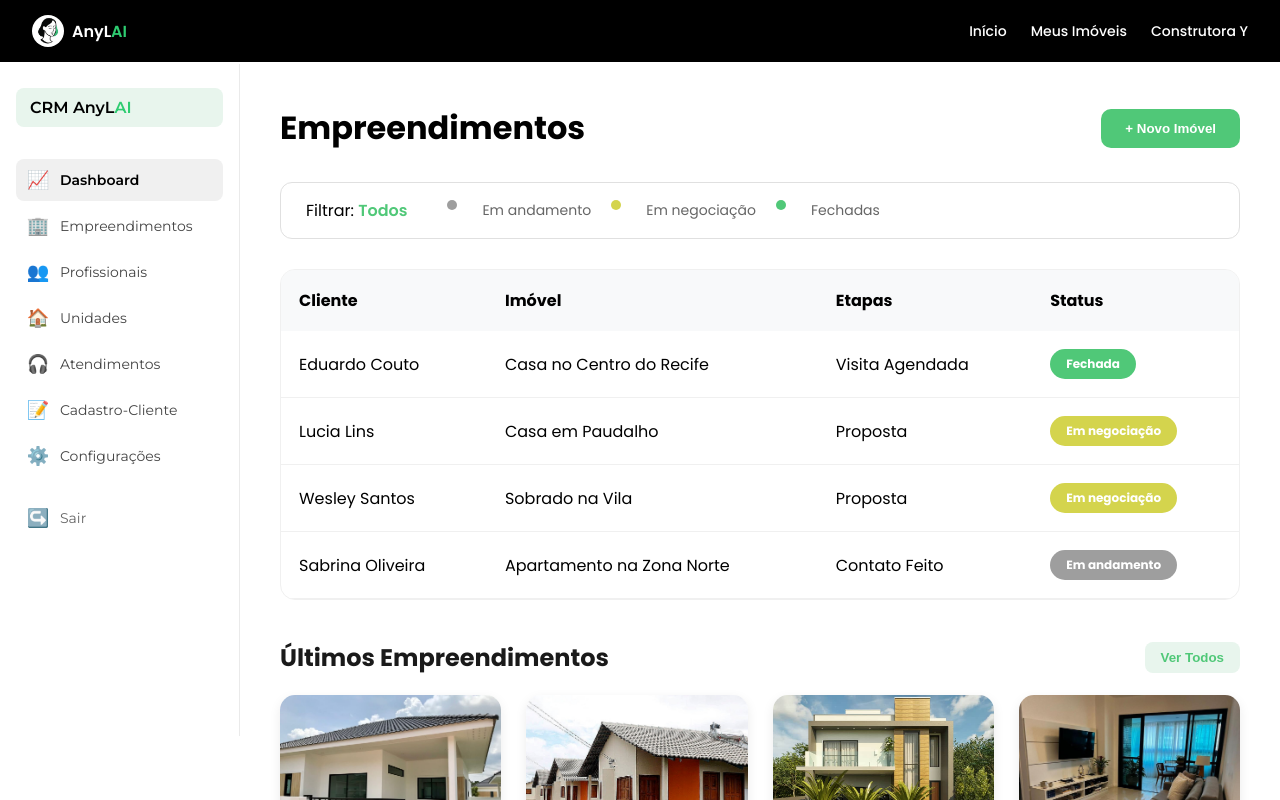
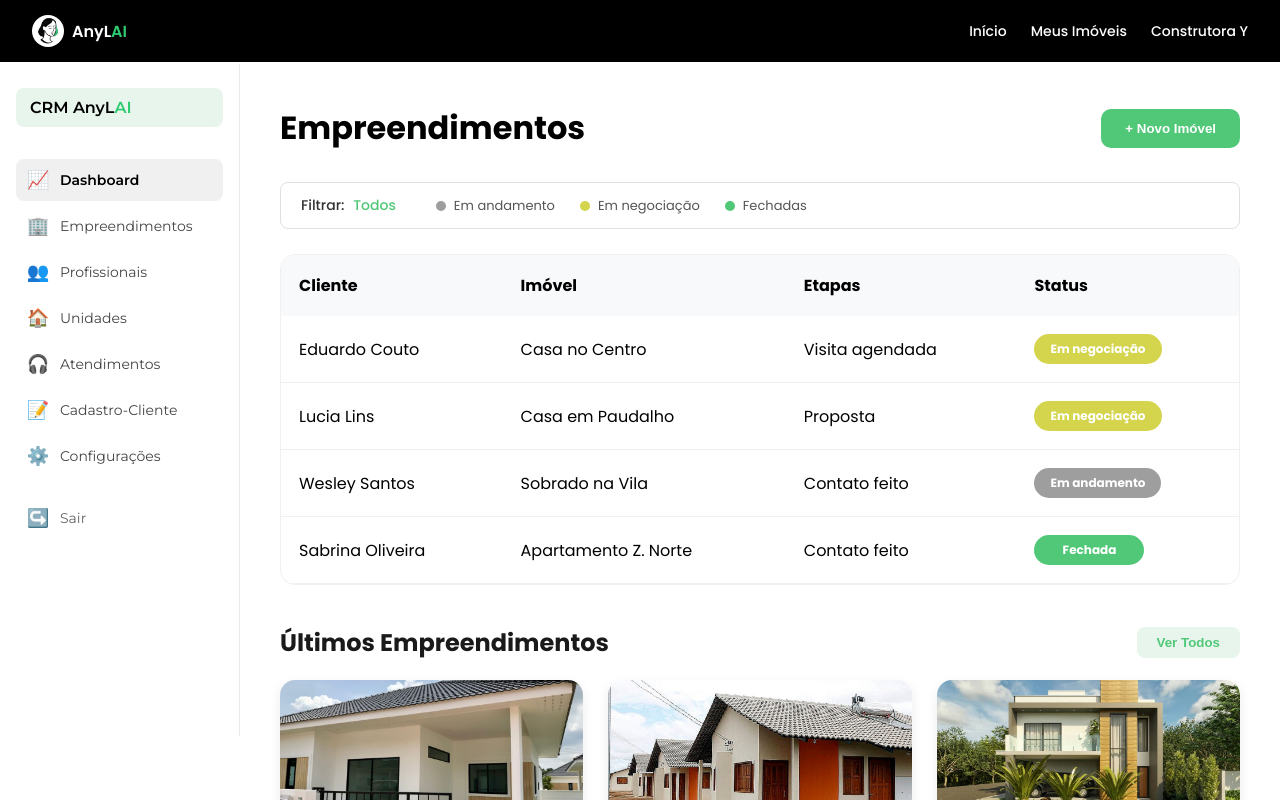
Before and after one commit to Marcos04an/CRM, a React (Vite) app: page /empreendimentos in a window 1280 px wide. Built offline with nearby package versions, Linux system fonts and the light colour scheme.

Commit message:
Alteraçoes

```diff
--- a/src/pages/Enterprise/Enterprise.css
+++ b/src/pages/Enterprise/Enterprise.css
@@ -4,9 +4,6 @@
   padding: 40px;
   font-family: 'Poppins', sans-serif;
   background-color: #ffffff;
-  min-height: 100vh;
-  box-sizing: border-box;
-  position: relative;
 }
 
 .enterprise-header {
@@ -26,29 +23,45 @@
   cursor: pointer;
 }
 
-.filtro-container {
+.barra-filtros-legenda {
+  display: flex;
+  align-items: center;
   border: 1px solid #e0e0e0;
-  border-radius: 12px;
-  padding: 15px 25px;
-  margin-bottom: 30px;
+  border-radius: 8px;
+  padding: 12px 20px;
+  margin-bottom: 25px;
+  font-size: 14px;
+  background-color: #fff;
 }
 
-.filtro-content {
+.label-filtrar {
+  font-weight: 500;
+  color: #333;
+}
+
+.txt-todos {
+  color: #50c878;
+  cursor: pointer;
+  margin-left: 5px;
+  text-decoration: none;
+}
+
+.grupo-status-filtros {
+  display: flex;
+  gap: 25px;
+  margin-left: 40px;
+}
+
+.item-status-btn {
   display: flex;
   align-items: center;
-  gap: 40px;
-}
-
-.texto-verde-bold {
-  color: #50c878;
-  font-weight: 600;
-}
-
-.legenda-cores {
-  display: flex;
-  gap: 20px;
-  font-size: 14px;
-  color: #666;
+  gap: 8px;
+  background: none;
+  border: none;
+  cursor: pointer;
+  color: #555;
+  font-family: inherit;
+  font-size: 13px;
 }
 
 .dot {
@@ -56,7 +69,6 @@
   height: 10px;
   border-radius: 50%;
   display: inline-block;
-  margin-right: 5px;
 }
 
 .dot-cinza { background-color: #9e9e9e; }
@@ -80,6 +92,7 @@
   background-color: #f8f9fa;
   padding: 18px;
   text-align: left;
+  font-weight: bold;
 }
 
 .enterprise-table td {
@@ -94,12 +107,8 @@
   font-size: 12px;
   font-weight: 700;
   display: inline-block;
-}
-
-.text-small {
-  font-size: 11px;
-  padding: 4px 10px;
-  border-radius: 6px;
+  min-width: 110px;
+  text-align: center;
 }
 
 .bg-verde { background-color: #50c878; }
@@ -117,7 +126,7 @@
   background-color: #e8f5ed;
   color: #50c878;
   border: none;
-  padding: 8px 16px;
+  padding: 8px 20px;
   border-radius: 8px;
   font-weight: 600;
   cursor: pointer;
@@ -125,102 +134,54 @@
 
 .cards-grid-layout {
   display: grid;
-  grid-template-columns: repeat(4, 1fr);
+  grid-template-columns: repeat(auto-fill, minmax(260px, 1fr));
   gap: 25px;
-  padding-bottom: 30px;
 }
 
 .card-imovel {
   background: white;
   border-radius: 15px;
-  box-shadow: 0 4px 12px rgba(0,0,0,0.08);
-  position: relative;
+  box-shadow: 0 4px 12px rgba(0, 0, 0, 0.08);
+  overflow: hidden;
 }
 
 .card-imovel img {
   width: 100%;
   height: 160px;
   object-fit: cover;
-  border-radius: 15px 15px 0 0;
 }
 
-.card-body { padding: 15px; }
+.card-body {
+  padding: 15px;
+}
 
 .card-body h3 {
   font-size: 14px;
-  margin: 0;
+  font-weight: bold;
+  margin: 0 0 5px 0;
   color: #333;
 }
 
 .tempo-atualizacao {
   font-size: 11px;
   color: #999;
-  margin: 4px 0 10px 0;
-}
-
-.card-footer-flex {
-  display: flex;
-  justify-content: space-between;
-  align-items: center;
-}
-
-.btn-tres-pontos {
-  background: none;
-  border: none;
-  font-size: 22px;
-  cursor: pointer;
-  color: #999;
+  margin-bottom: 12px;
 }
 
 .tag-progresso {
-  background-color: #e8f5ed;
-  color: #50c878;
-  padding: 4px 10px;
+  background-color: #f0f2f5;
+  color: #666;
+  padding: 5px 12px;
   border-radius: 6px;
   font-size: 11px;
   font-weight: 700;
 }
 
-.popup-acoes {
-  position: absolute;
-  top: 60px;
-  right: 10px;
-  background: white;
-  border-radius: 12px;
-  box-shadow: 0 10px 30px rgba(0,0,0,0.15);
-  padding: 10px;
-  z-index: 999;
-  width: 160px;
+.small-tag {
+  min-width: auto;
+  padding: 5px 10px;
 }
 
-.item-menu-acao {
-  padding: 10px;
-  font-size: 13px;
-  cursor: pointer;
-  display: flex;
-  align-items: center;
-  gap: 10px;
-  border-radius: 8px;
-}
-
-.item-menu-acao:hover { background-color: #f5f5f5; }
-
-
-.area-sair-footer {
-  display: flex;
-  justify-content: flex-end;
-  padding: 20px 0;
-}
-
-.btn-sair-link {
-  background: none;
-  border: none;
-  display: flex;
-  align-items: center;
-  gap: 8px;
-  color: #666;
-  font-family: 'Poppins', sans-serif;
-  font-weight: 600;
-  font-size: 15px;
+.cursor-pointer {
   cursor: pointer;
 }
--- a/src/pages/Enterprise/Enterprise.tsx
+++ b/src/pages/Enterprise/Enterprise.tsx
@@ -1,4 +1,5 @@
 import { useState } from "react";
+import { useNavigate } from "react-router-dom";
 import "./Enterprise.css";
 
 import casa1 from "../../assets/casa1.jpg";
@@ -6,40 +7,85 @@ import casa2 from "../../assets/casa2.jpg";
 import casa3 from "../../assets/casa3.jpg";
 import apartamento4 from "../../assets/apartamento4.jpg";
 
+interface ItemTabela {
+  id: number;
+  cliente: string;
+  imovel: string;
+  etapa: string;
+  status: string;
+}
+
 export default function Enterprise() {
-  const [menuAberto, setMenuAberto] = useState<number | null>(null);
+  const navigate = useNavigate();
+  const [filtroStatus, setFiltroStatus] = useState("Todos");
 
-  const empreendimentosLista = [
-    { id: 1, cliente: "Eduardo Couto", imovel: "Casa no Centro do Recife", etapa: "Visita Agendada", status: "Fechada" },
+  const [listaTabela, setListaTabela] = useState<ItemTabela[]>([
+    { id: 1, cliente: "Eduardo Couto", imovel: "Casa no Centro", etapa: "Visita agendada", status: "Em negociação" },
     { id: 2, cliente: "Lucia Lins", imovel: "Casa em Paudalho", etapa: "Proposta", status: "Em negociação" },
-    { id: 3, cliente: "Wesley Santos", imovel: "Sobrado na Vila", etapa: "Proposta", status: "Em negociação" },
-    { id: 4, cliente: "Sabrina Oliveira", imovel: "Apartamento na Zona Norte", etapa: "Contato Feito", status: "Em andamento" },
-  ];
+    { id: 3, cliente: "Wesley Santos", imovel: "Sobrado na Vila", etapa: "Contato feito", status: "Em andamento" },
+    { id: 4, cliente: "Sabrina Oliveira", imovel: "Apartamento Z. Norte", etapa: "Contato feito", status: "Fechada" },
+  ]);
 
-  const cardsDados = [
-    { id: 1, img: casa1, titulo: "Casa em Candeias - PE", atualizacao: "Atualizado há 1hr", tag: "Em progresso +" },
+  const [listaCards, setListaCards] = useState([
+    { id: 1, img: casa1, titulo: "Casa em Candeias - PE", atualizacao: "Atualizado agora", tag: "Em progresso +" },
     { id: 2, img: casa2, titulo: "Casa em São Lourenço - PE", atualizacao: "Atualizado há 2 dias", tag: "Em progresso +" },
     { id: 3, img: casa3, titulo: "Sobrado em Apipucos", atualizacao: "Atualizado há 2 dias", tag: "Concluído +" },
     { id: 4, img: apartamento4, titulo: "Apartamento em Salvador - BA", atualizacao: "Atualizado há 2 dias", tag: "Em progresso +" }
-  ];
+  ]);
+
+  const dadosFiltrados = listaTabela.filter(item =>
+    filtroStatus === "Todos" || item.status === filtroStatus
+  );
+
+  const alternarEtapa = (id: number) => {
+    const ciclo: Record<string, string> = {
+      "Contato feito": "Visita agendada",
+      "Visita agendada": "Proposta",
+      "Proposta": "Contato feito"
+    };
+    setListaTabela(prev => prev.map(item =>
+      item.id === id ? { ...item, etapa: ciclo[item.etapa] || "Contato feito" } : item
+    ));
+  };
+
+  const alternarStatus = (id: number) => {
+    const ciclo: Record<string, string> = {
+      "Em andamento": "Em negociação",
+      "Em negociação": "Fechada",
+      "Fechada": "Em andamento"
+    };
+    setListaTabela(prev => prev.map(item =>
+      item.id === id ? { ...item, status: ciclo[item.status] || "Em andamento" } : item
+    ));
+  };
+
+  const alternarTagCard = (id: number) => {
+    setListaCards(prev => prev.map(card =>
+      card.id === id ? { ...card, tag: card.tag === "Em progresso +" ? "Concluído +" : "Em progresso +" } : card
+    ));
+  };
 
   return (
     <div className="enterprise-container">
       <header className="enterprise-header">
         <h1>Empreendimentos</h1>
-        <button className="btn-add-verde">+ Novo Imóvel</button>
+        <button className="btn-add-verde" onClick={() => navigate("/cadastro-imovel")}>+ Novo Imóvel</button>
       </header>
 
-      <section className="filtro-container">
-        <div className="filtro-content">
-          <p>Filtrar: <span className="texto-verde-bold">Todos</span></p>
-          <div className="legenda-cores">
+      <div className="barra-filtros-legenda">
+        <span className="label-filtrar">Filtrar: <span className="txt-todos" onClick={() => setFiltroStatus("Todos")}>Todos</span></span>
+        <div className="grupo-status-filtros">
+          <button className="item-status-btn" onClick={() => setFiltroStatus("Em andamento")}>
             <span className="dot dot-cinza"></span> Em andamento
+          </button>
+          <button className="item-status-btn" onClick={() => setFiltroStatus("Em negociação")}>
             <span className="dot dot-amarelo"></span> Em negociação
+          </button>
+          <button className="item-status-btn" onClick={() => setFiltroStatus("Fechada")}>
             <span className="dot dot-verde"></span> Fechadas
-          </div>
+          </button>
         </div>
-      </section>
+      </div>
 
       <div className="tabela-container">
         <table className="enterprise-table">
@@ -52,16 +98,20 @@ export default function Enterprise() {
             </tr>
           </thead>
           <tbody>
-            {empreendimentosLista.map((item) => (
+            {dadosFiltrados.map((item) => (
               <tr key={item.id}>
                 <td>{item.cliente}</td>
                 <td>{item.imovel}</td>
-                <td>{item.etapa}</td>
                 <td>
-                  <span className={`badge-status ${
-                    item.status === "Fechada" ? "bg-verde" :
-                    item.status === "Em negociação" ? "bg-amarelo" : "bg-cinza"
-                  }`}>
+                  <span className="etapa-clicavel" onClick={() => alternarEtapa(item.id)}>
+                    {item.etapa}
+                  </span>
+                </td>
+                <td>
+                  <span
+                    className={`badge-status cursor-pointer ${item.status === "Fechada" ? "bg-verde" : item.status === "Em negociação" ? "bg-amarelo" : "bg-cinza"}`}
+                    onClick={() => alternarStatus(item.id)}
+                  >
                     {item.status}
                   </span>
                 </td>
@@ -76,41 +126,24 @@ export default function Enterprise() {
           <h2>Últimos Empreendimentos</h2>
           <button className="btn-ver-todos">Ver Todos</button>
         </div>
-
         <div className="cards-grid-layout">
-          {cardsDados.map((card) => (
+          {listaCards.map((card) => (
             <div className="card-imovel" key={card.id}>
               <img src={card.img} alt="Imóvel" />
               <div className="card-body">
                 <h3>{card.titulo}</h3>
                 <p className="tempo-atualizacao">{card.atualizacao}</p>
-                <div className="card-footer-flex">
-                  <span className={card.tag === "Concluído +" ? "badge-status bg-verde text-small" : "tag-progresso"}>
-                    {card.tag}
-                  </span>
-                  <button className="btn-tres-pontos" onClick={() => setMenuAberto(menuAberto === card.id ? null : card.id)}>
-                    ⋮
-                  </button>
-                </div>
+                <span
+                  className={`cursor-pointer ${card.tag === "Concluído +" ? "badge-status bg-verde small-tag" : "tag-progresso"}`}
+                  onClick={() => alternarTagCard(card.id)}
+                >
+                  {card.tag}
+                </span>
               </div>
-
-              {menuAberto === card.id && (
-                <div className="popup-acoes">
-                  <div className="item-menu-acao">👁️ Ver detalhes</div>
-                  <div className="item-menu-acao">👤+ Associar lead</div>
-                  <div className="item-menu-acao">📅 Registrar visita</div>
-                </div>
-              )}
             </div>
           ))}
         </div>
       </section>
-
-      <div className="area-sair-footer">
-         <button className="btn-sair-link">
-           <span className="icon-seta">↪️</span> Sair
-         </button>
-      </div>
     </div>
   );
 }
--- a/src/pages/PropertyRegistration/PropertyRegistration.tsx
+++ b/src/pages/PropertyRegistration/PropertyRegistration.tsx
@@ -1,119 +1,84 @@
-import { useState, useEffect } from "react";
+import { useState } from "react";
+import { useNavigate } from "react-router-dom";
 import "./PropertyRegistration.css";
 
 export default function PropertyRegistration() {
+  const navigate = useNavigate();
+  const [mostrarSucesso, setMostrarSucesso] = useState(false);
+
   const [dados, setDados] = useState({
-    tipo: "",
-    finalidade: "",
-    valor: "",
-    bairro: "",
-    cidade: "",
-    quartos: "",
-    banheiros: "",
-    vagas: "",
-    descricao: ""
+    tipo: "", finalidade: "", valor: "", bairro: "", cidade: "",
+    quartos: "", banheiros: "", vagas: "", descricao: ""
   });
 
   const [erros, setErros] = useState<string[]>([]);
-  const [mostrarSucesso, setMostrarSucesso] = useState(false);
 
-  useEffect(() => {
-    if (mostrarSucesso) {
-      const timer = setTimeout(() => setMostrarSucesso(false), 3000);
-      return () => clearTimeout(timer);
-    }
-  }, [mostrarSucesso]);
-
-  const quandoDigitar = (e: React.ChangeEvent<HTMLInputElement | HTMLTextAreaElement>) => {
+  const handleChange = (e: React.ChangeEvent<HTMLInputElement | HTMLTextAreaElement>) => {
     const { name, value } = e.target;
     setDados({ ...dados, [name]: value });
-
-    if (value.trim() !== "") {
-      setErros(erros.filter(item => item !== name));
-    }
+    setErros(erros.filter(item => item !== name));
   };
 
-  const limparFormulario = () => {
+  const handleLimpar = () => {
     setDados({ tipo: "", finalidade: "", valor: "", bairro: "", cidade: "", quartos: "", banheiros: "", vagas: "", descricao: "" });
     setErros([]);
   };
 
-  const clicarFinalizar = (e: React.FormEvent) => {
+  const handleSubmit = (e: React.FormEvent) => {
     e.preventDefault();
+    const novosErros = [];
+    if (!dados.tipo) novosErros.push("tipo");
+    if (!dados.finalidade) novosErros.push("finalidade");
+    if (!dados.valor) novosErros.push("valor");
+    if (!dados.bairro) novosErros.push("bairro");
+    if (!dados.cidade) novosErros.push("cidade");
 
-    const listaErros: string[] = [];
-
-    if (dados.tipo.trim() === "") listaErros.push("tipo");
-    if (dados.finalidade.trim() === "") listaErros.push("finalidade");
-    if (dados.valor.trim() === "") listaErros.push("valor");
-    if (dados.bairro.trim() === "") listaErros.push("bairro");
-    if (dados.cidade.trim() === "") listaErros.push("cidade");
-
-    if (listaErros.length > 0) {
-      setErros(listaErros);
+    if (novosErros.length > 0) {
+      setErros(novosErros);
       return;
     }
-
-    setErros([]);
     setMostrarSucesso(true);
   };
 
   return (
     <div className="area-total-centralizada">
       <div className="cartao-formulario">
+        <button className="x-fechar-topo" onClick={() => navigate("/empreendimentos")}>×</button>
+
         <h2>Cadastrar Imóvel</h2>
         <p className="subtitulo">Informações principais do imóvel</p>
         <hr className="linha-divisora" />
 
-        <form onSubmit={clicarFinalizar}>
+        <form onSubmit={handleSubmit}>
           <p className="sessao-titulo">Dados do Imóvel</p>
 
           <label className={erros.includes("tipo") ? "texto-erro" : ""}>Tipo de Imóvel *</label>
           <div className="opcoes-alinhadas">
-            <label><input type="radio" name="tipo" value="Casa" checked={dados.tipo === "Casa"} onChange={quandoDigitar} /> Casa</label>
-            <label><input type="radio" name="tipo" value="Apartamento" checked={dados.tipo === "Apartamento"} onChange={quandoDigitar} /> Apartamento</label>
-            <label><input type="radio" name="tipo" value="Terreno" checked={dados.tipo === "Terreno"} onChange={quandoDigitar} /> Terreno</label>
+            <label><input type="radio" name="tipo" value="Casa" checked={dados.tipo === "Casa"} onChange={handleChange} /> Casa</label>
+            <label><input type="radio" name="tipo" value="Apartamento" checked={dados.tipo === "Apartamento"} onChange={handleChange} /> Apartamento</label>
+            <label><input type="radio" name="tipo" value="Terreno" checked={dados.tipo === "Terreno"} onChange={handleChange} /> Terreno</label>
           </div>
 
           <label className={erros.includes("finalidade") ? "texto-erro" : ""}>Finalidade *</label>
           <div className="opcoes-alinhadas">
-            <label><input type="radio" name="finalidade" value="Venda" checked={dados.finalidade === "Venda"} onChange={quandoDigitar} /> Venda</label>
-            <label><input type="radio" name="finalidade" value="Aluguel" checked={dados.finalidade === "Aluguel"} onChange={quandoDigitar} /> Aluguel</label>
+            <label><input type="radio" name="finalidade" value="Venda" checked={dados.finalidade === "Venda"} onChange={handleChange} /> Venda</label>
+            <label><input type="radio" name="finalidade" value="Aluguel" checked={dados.finalidade === "Aluguel"} onChange={handleChange} /> Aluguel</label>
           </div>
 
-          <div className="caixa-entrada-vertical">
+          <div className="caixa-entrada-vertical tamanho-medio">
             <label className={erros.includes("valor") ? "texto-erro" : ""}>Valor *</label>
-            <input
-              type="text"
-              name="valor"
-              placeholder="R$"
-              value={dados.valor}
-              onChange={quandoDigitar}
-              className={`tamanho-medio ${erros.includes("valor") ? "borda-erro" : ""}`}
-            />
+            <input type="text" name="valor" placeholder="R$" className={erros.includes("valor") ? "borda-erro" : ""} value={dados.valor} onChange={handleChange} />
           </div>
 
           <p className="sessao-titulo">Localização</p>
           <div className="linha-dupla-campos">
             <div className="caixa-entrada-vertical">
               <label className={erros.includes("bairro") ? "texto-erro" : ""}>Bairro *</label>
-              <input
-                type="text"
-                name="bairro"
-                value={dados.bairro}
-                onChange={quandoDigitar}
-                className={erros.includes("bairro") ? "borda-erro" : ""}
-              />
+              <input type="text" name="bairro" className={erros.includes("bairro") ? "borda-erro" : ""} value={dados.bairro} onChange={handleChange} />
             </div>
             <div className="caixa-entrada-vertical">
               <label className={erros.includes("cidade") ? "texto-erro" : ""}>Cidade *</label>
-              <input
-                type="text"
-                name="cidade"
-                value={dados.cidade}
-                onChange={quandoDigitar}
-                className={erros.includes("cidade") ? "borda-erro" : ""}
-              />
+              <input type="text" name="cidade" className={erros.includes("cidade") ? "borda-erro" : ""} value={dados.cidade} onChange={handleChange} />
             </div>
           </div>
 
@@ -121,37 +86,32 @@ export default function PropertyRegistration() {
           <div className="linha-tripla-campos">
             <div className="caixa-entrada-vertical">
               <label>Quartos</label>
-              <input type="number" name="quartos" value={dados.quartos} onChange={quandoDigitar} className="tamanho-mini" />
+              <input type="number" name="quartos" value={dados.quartos} onChange={handleChange} />
             </div>
             <div className="caixa-entrada-vertical">
               <label>Banheiros</label>
-              <input type="number" name="banheiros" value={dados.banheiros} onChange={quandoDigitar} className="tamanho-mini" />
+              <input type="number" name="banheiros" value={dados.banheiros} onChange={handleChange} />
             </div>
             <div className="caixa-entrada-vertical">
-              <label>Vagas garagem</label>
-              <input type="number" name="vagas" value={dados.vagas} onChange={quandoDigitar} className="tamanho-mini" />
+              <label>Vagas Garagem</label>
+              <input type="number" name="vagas" value={dados.vagas} onChange={handleChange} />
             </div>
           </div>
 
           <div className="caixa-entrada-vertical">
             <label>Descrição</label>
-            <textarea
-              name="descricao"
-              placeholder="Descreva detalhes do imóvel"
-              value={dados.descricao}
-              onChange={quandoDigitar}
-            />
+            <textarea name="descricao" placeholder="Detalhes do imóvel..." value={dados.descricao} onChange={handleChange} />
           </div>
 
           <div className="botoes-final">
-            <button type="button" className="botao-cinza-limpar" onClick={limparFormulario}>Limpar</button>
+            <button type="button" className="botao-cinza-limpar" onClick={handleLimpar}>Limpar</button>
             <button type="submit" className="botao-verde-confirmar">Finalizar</button>
           </div>
         </form>
 
         {mostrarSucesso && (
           <div className="notificacao-sucesso">
-            <button className="x-fechar" onClick={() => setMostrarSucesso(false)}>×</button>
+            <button className="x-fechar-notif" onClick={() => setMostrarSucesso(false)}>×</button>
             <div className="icone-check">✔</div>
             <p>Imóvel cadastrado com sucesso!</p>
           </div>
```
Also changed, not shown: src/pages/PropertyRegistration/PropertyRegistration.css (+36 -57 lines).
